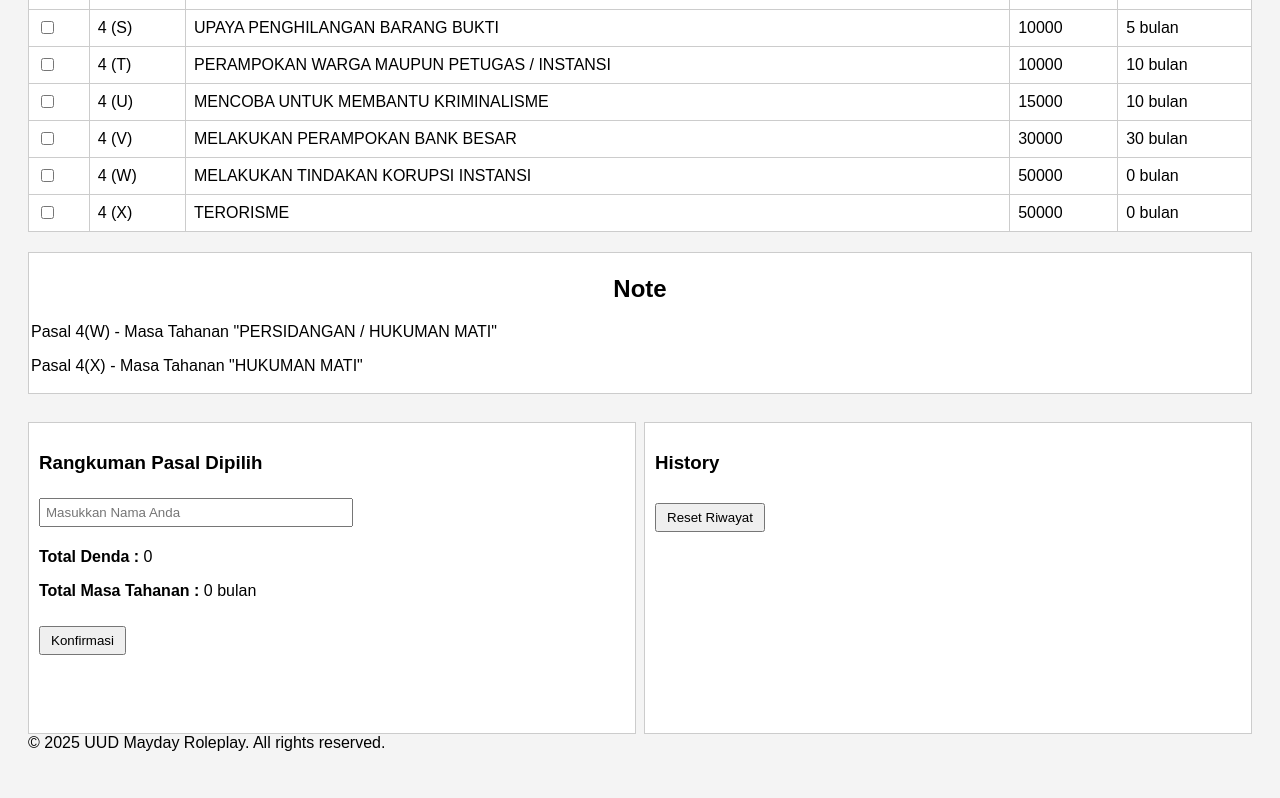
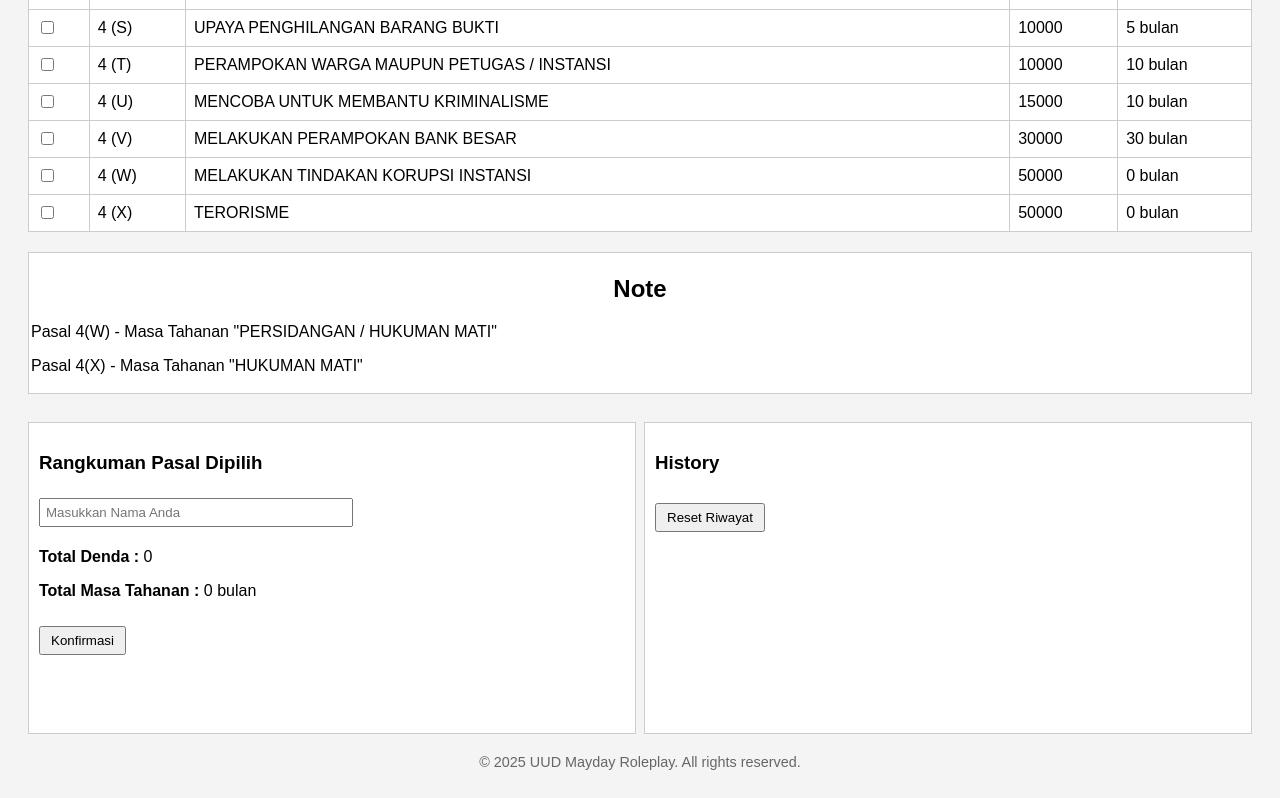
Before and after one commit to Hanfik27/UUMaydayRP, a plain HTML site: page index.html in a window 1280 px wide. Shown: the part 2594-3392 px from the top of the page. Drawn offline with nearby package versions, Linux system fonts and the light colour scheme.

Commit message:
Update style.css

```diff
--- a/style.css
+++ b/style.css
@@ -86,3 +86,10 @@ button {
   padding: 5px 10px;
   margin-top: 10px;
 }
+
+footer {
+  text-align: center;
+  margin-top: 20px;
+  font-size: 0.9em;
+  color: #666;
+}
```
